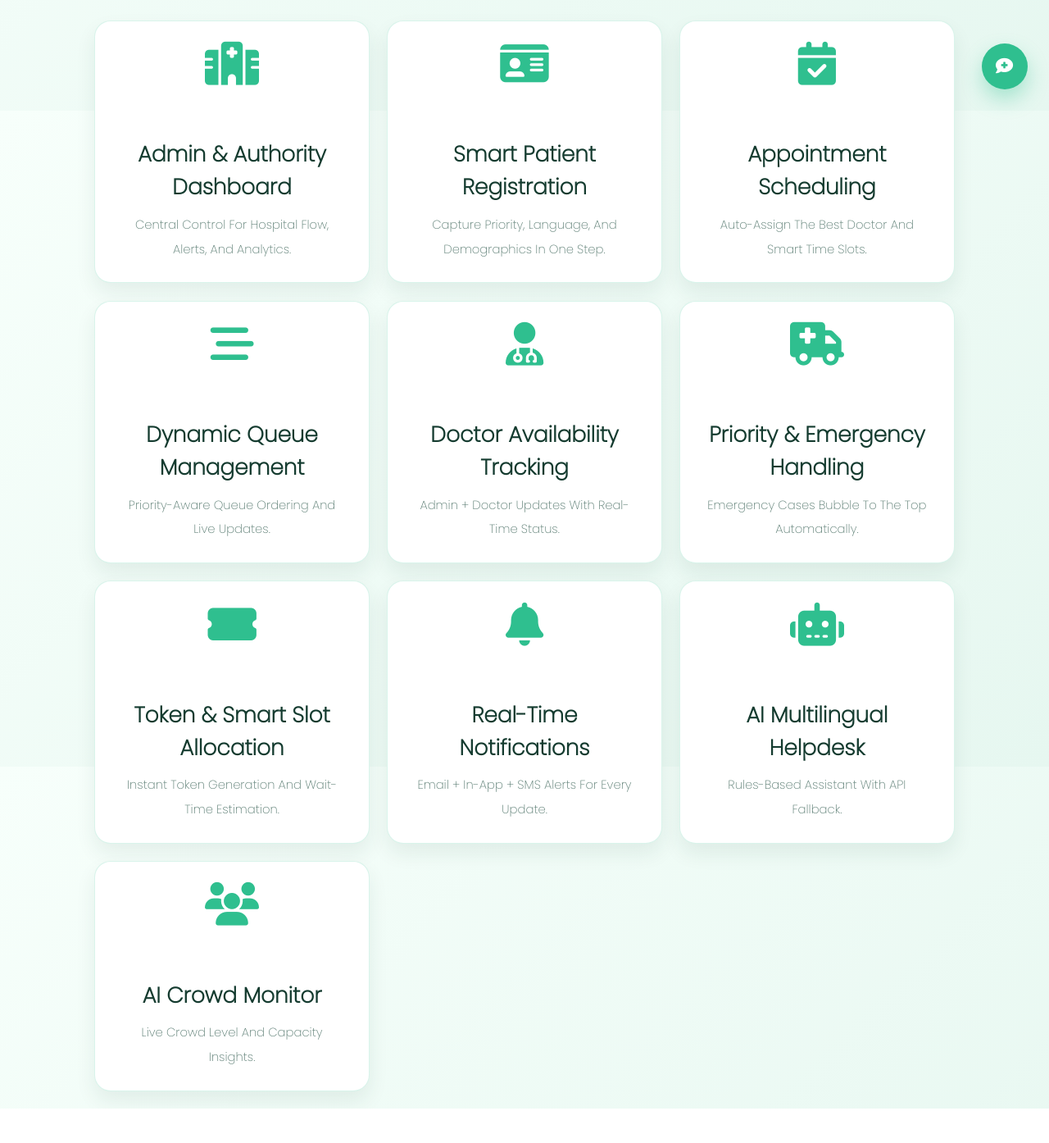
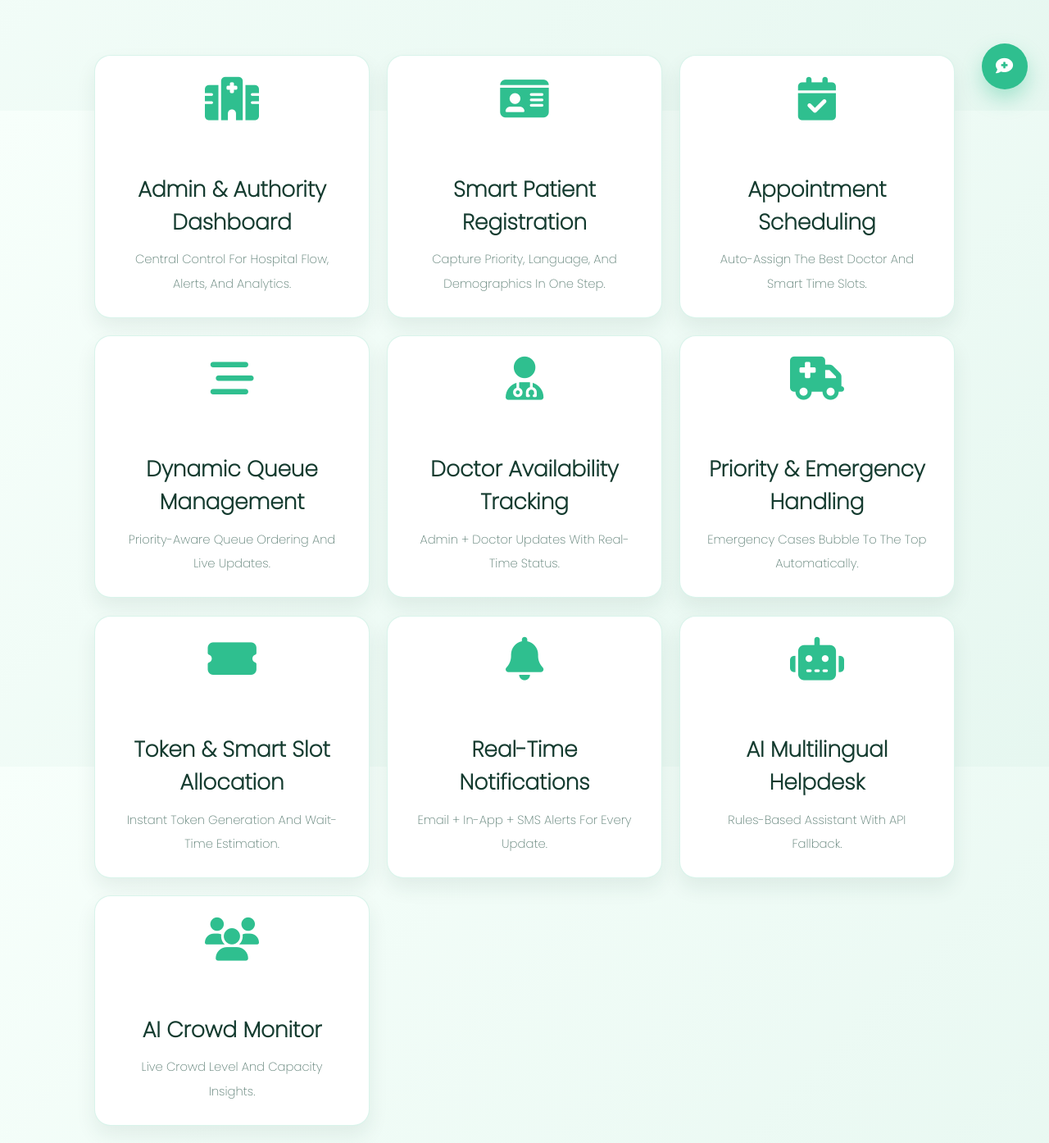
Before and after one commit to abhaykatre70/chikitsa-smart, a Flask app: page / in a window 1280 px wide. Shown: the part 665-2059 px from the top of the page at 82% size. Before the commit the page ends 2017 px from the top, so only its background shows below. Run offline with Flask 3, Linux system fonts and the light colour scheme; some web fonts are replaced.

Commit message:
Fix navbar overlap issue and update dependencies
- Fixed navbar and text overlap by adjusting CSS padding
- Increased home section padding-top from 10rem to 12rem
- Increased general section padding for better spacing
- Added package-lock.json for dependency management
- Installed required Flask dependencies for project execution

```diff
--- a/app/static/css/style.css
+++ b/app/static/css/style.css
@@ -440,7 +440,7 @@ html {
 }
 
 section {
-    padding: 2rem 9%;
+    padding: 4rem 9% 2rem;
 
 }
 
@@ -519,7 +519,7 @@ section {
     align-items: center;
     flex-wrap: wrap;
     gap: 1.5rem;
-    padding-top: 10rem;
+    padding-top: 12rem;
 }
 
 .home .image {
```
Also changed, not shown: package-lock.json (added).
